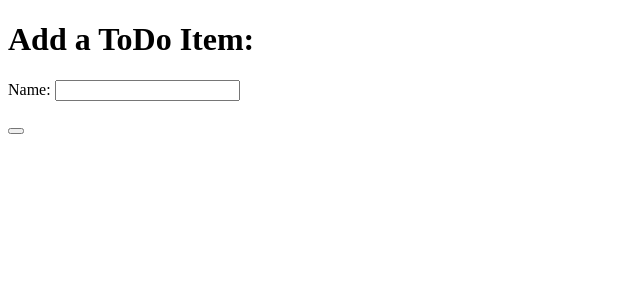
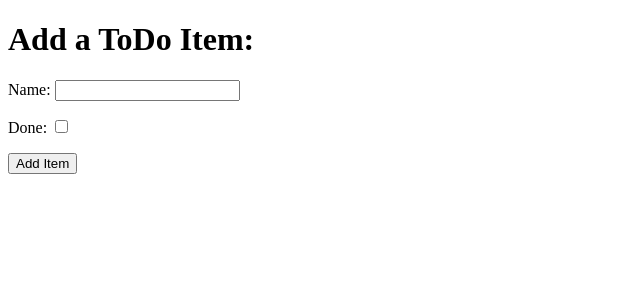
Before and after one commit to RozWelch/Hello_Django, a Django app: page /add in a window 1280 px wide. Shown: the top 300 px of the page, without its empty margins (0-640 px from the left). Run offline with Django 3.2, Linux system fonts and the light colour scheme.

Commit message:
Finish form to add an item

```diff
--- a/todo/templates/todo/add_item.html
+++ b/todo/templates/todo/add_item.html
@@ -8,7 +8,8 @@
 </head>
 <body>
     <h1>Add a ToDo Item:</h1>
-    <form>
+    <form method="POST" action="add">
+        {% csrf_token %}
         <div>
             <p>
                 <label for="id_name">Name: </label>
@@ -16,10 +17,15 @@
             </p>
         </div>
         <div>
-            <p></p>
+            <p>
+                <label for="id_done">Done: </label>
+                <input type="checkbox" id="id_done" name="done" />
+            </p>
         </div>
         <div>
-            <button></button>
+            <p>
+                <button type="submit">Add Item</button>
+            </p>
         </div>
     </form>
 
--- a/todo/views.py
+++ b/todo/views.py
@@ -1,4 +1,4 @@
-from django.shortcuts import render
+from django.shortcuts import render, redirect
 from .models import Item
 
 
@@ -14,4 +14,10 @@ def get_todo_list(request):
 
 
 def add_item(request):
+    if request.method == 'POST':
+        name = request.POST.get('item_name')
+        done = 'done' in request.POST
+        Item.objects.create(name=name, done=done)
+
+        return redirect('get_todo_list')
     return render(request, 'todo/add_item.html')
```
Also changed, not shown: db.sqlite3.
